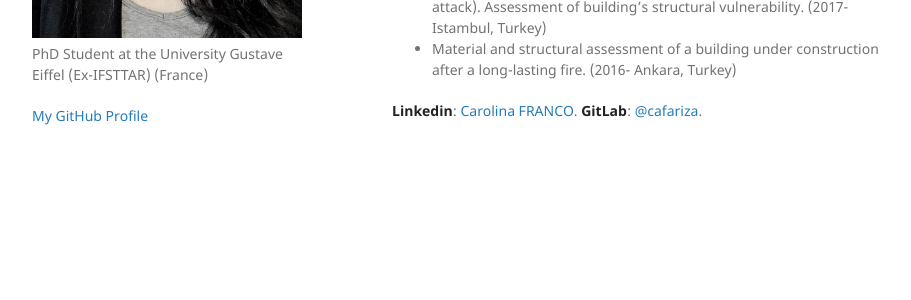
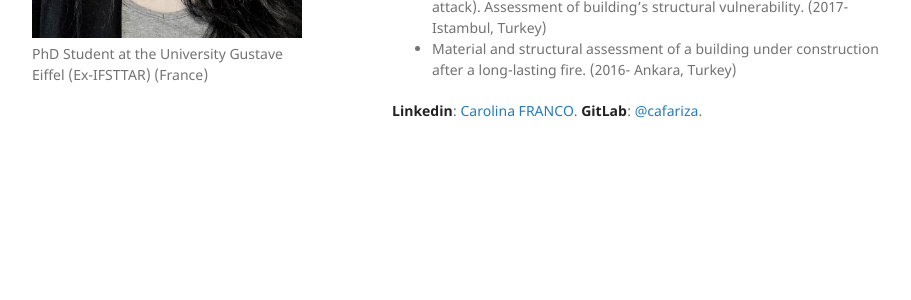
Before and after one commit to cafariza/cafariza.github.io, a Jekyll site: the page built from index.md, in a window 1280 px wide. Shown: the part 430-730 px from the top of the page, without its empty margins (178-1089 px from the left). Built offline with Jekyll 4.4.1, drawn with Linux system fonts in a browser that asks for light colours; our own code applies the rules of GitHub Pages for plain Markdown files.

Commit message:
Update default.html

```diff
--- a/_layouts/default.html
+++ b/_layouts/default.html
@@ -24,10 +24,6 @@
 
         {% if site.github.is_project_page %}
         <p class="view"><a href="{{ site.github.repository_url }}">View the Project on GitHub <small>{{ site.github.repository_nwo }}</small></a></p>
-        {% endif %}
-
-        {% if site.github.is_user_page %}
-        <p class="view"><a href="{{ site.github.owner_url }}">My GitHub Profile</a></p>
         {% endif %}
 
         {% if site.show_downloads %}
```
